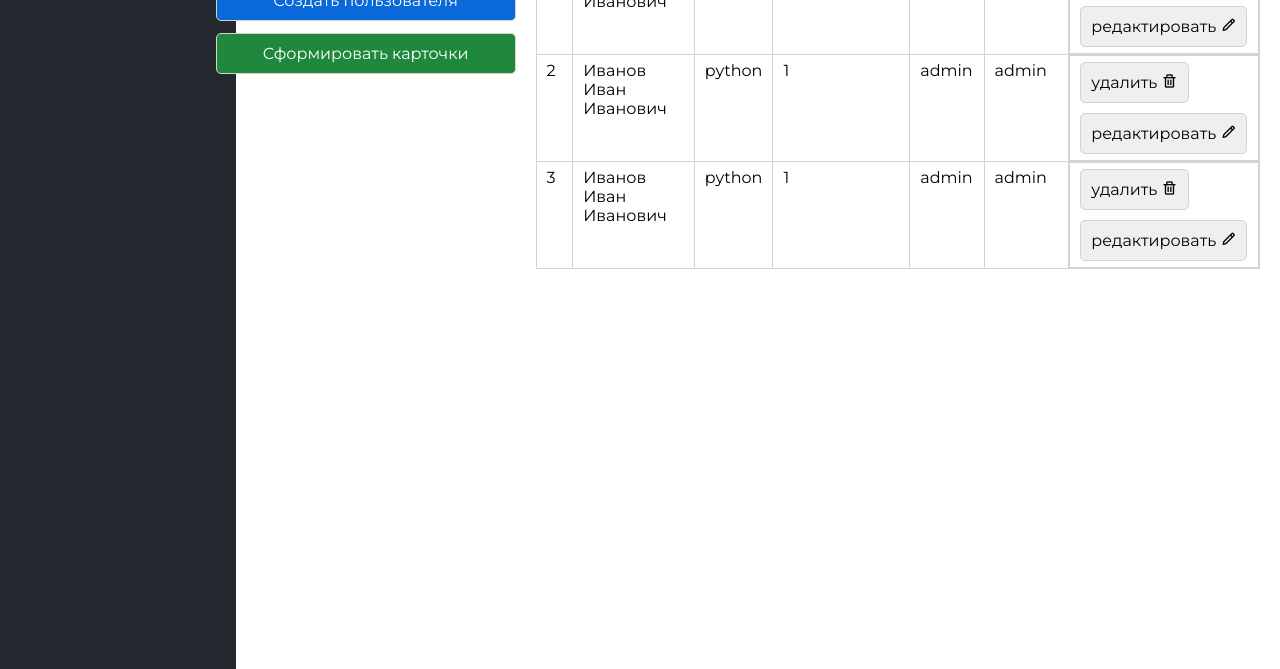
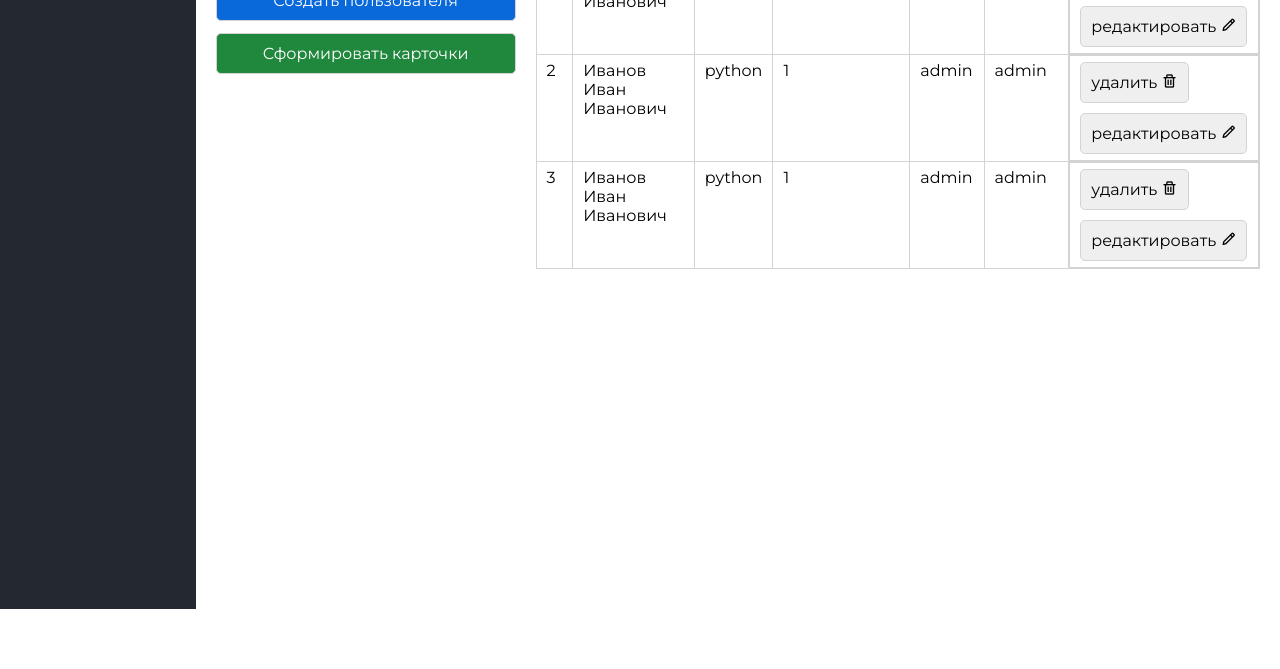
Before and after one commit to ins20/ipek, a plain HTML site: page index.html in a window 1280 px wide. Shown: the part 191-860 px from the top of the page. After the commit the page ends 800 px from the top, so only its background shows below. Drawn offline with nearby package versions, Linux system fonts and the light colour scheme.

Commit message:
Update style.css

```diff
--- a/style.css
+++ b/style.css
@@ -5,6 +5,7 @@
   font-family: "Montserrat";
   text-decoration: none;
   font-size: 16px;
+  box-sizing:border-box
 }
 
 body,
```
